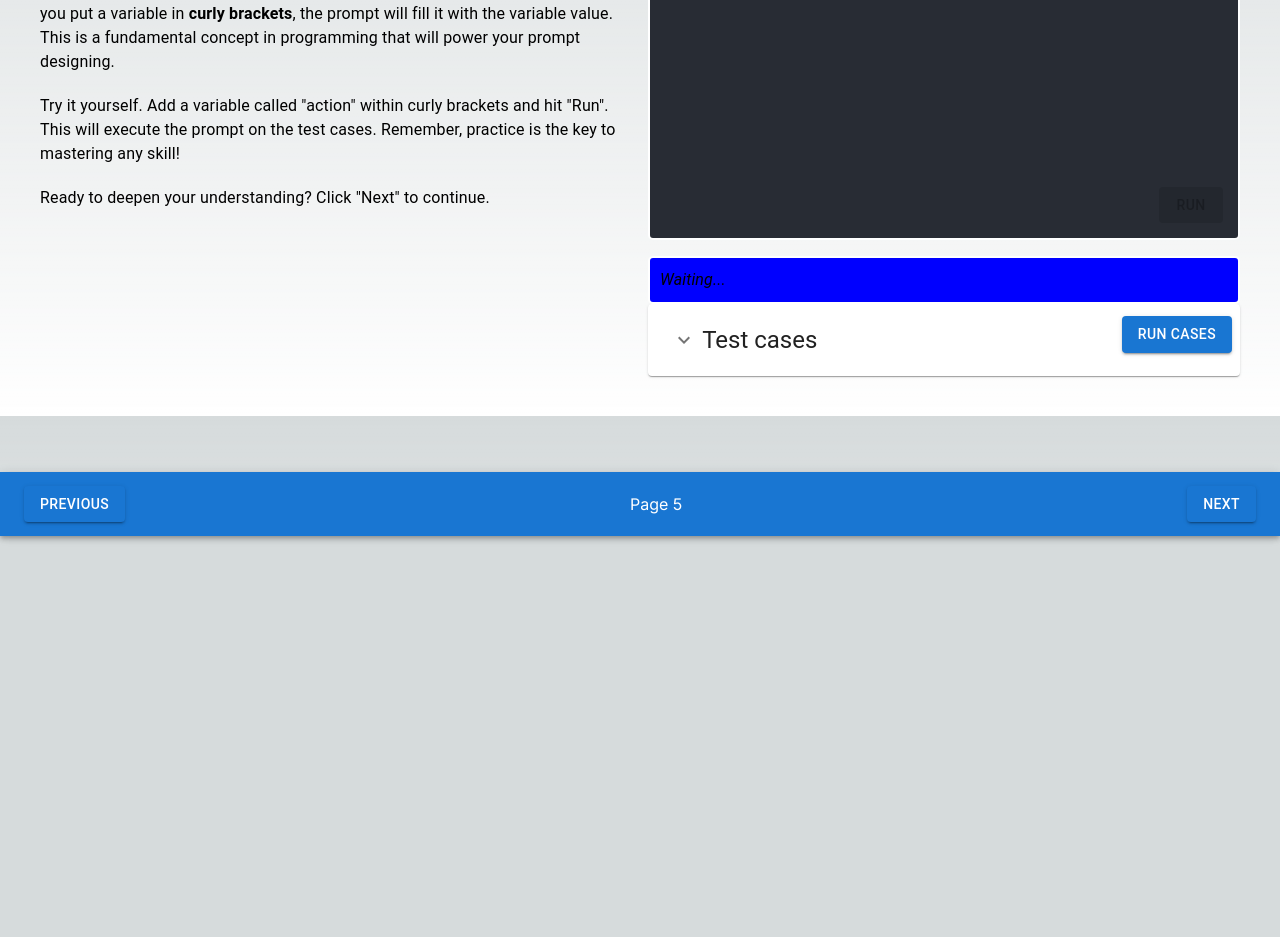
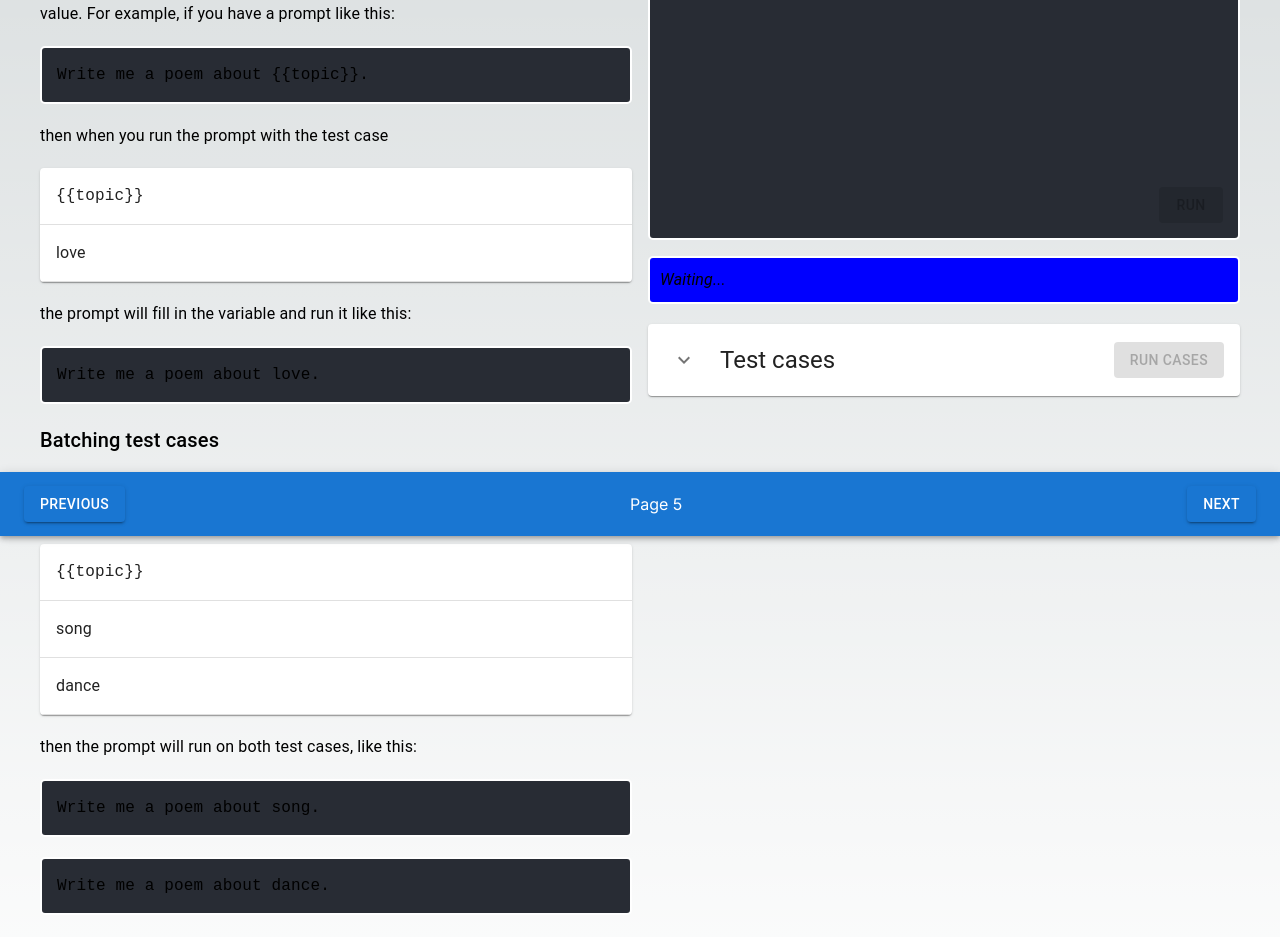
Before and after one commit to bkitano/learn-prompting, a Next.js app: page /running-tests in a window 1280 px wide. Shown: the part 264-1201 px from the top of the page. Before the commit the page ends 800 px from the top, so only its background shows below. Built offline with nearby package versions, Linux system fonts and the light colour scheme.

Commit message:
passing prompt status up and down for running test cases

```diff
--- a/src/Components/TestCases.tsx
+++ b/src/Components/TestCases.tsx
@@ -10,7 +10,7 @@ import TableContainer from "@mui/material/TableContainer";
 import TableHead from "@mui/material/TableHead";
 import TableRow from "@mui/material/TableRow";
 import { useState } from "react";
-import { testCases as defaultTestCases } from "@/resources/testCases";
+import { TestCase, testCases as defaultTestCases } from "@/resources/testCases";
 import {
   Button,
   Card,
@@ -22,27 +22,6 @@ import {
   Typography,
 } from "@mui/material";
 import { ExpandMore } from "@mui/icons-material";
-
-type TestCase = {
-  description: string;
-  correctAnswer: boolean;
-  promptAnswer?: boolean;
-  explanation?: string;
-};
-
-const TestCases = (props: { showRunButton?: boolean; open?: boolean }) => {
-  const { showRunButton, open } = props;
-  const [testCases, setTestCases] = useState<TestCase[]>(defaultTestCases);
-  return (
-    <TestCasesView
-      {...{
-        testCases,
-        showRunButton,
-        open,
-      }}
-    />
-  );
-};
 
 const TestCaseAnswer = (props: { answer?: boolean; correct?: boolean }) => {
   if (props.answer === undefined) {
@@ -65,32 +44,68 @@ const TestCaseRow = (props: { testCase: TestCase }) => {
   return (
     <>
       <TableRow
-        key={testCase.description}
+        key={testCase.case}
         sx={{ "&:last-child td, &:last-child th": { border: 0 } }}
       >
-        <TableCell>
-          <IconButton
-            aria-label="expand row"
-            size="small"
-            onClick={() => setOpen(!open)}
+        <TableCell
+          component="th"
+          scope="row"
+          style={{
+            maxHeight: "5px",
+            overflow: "hidden",
+          }}
         >
-            {open ? <KeyboardArrowUpIcon /> : <KeyboardArrowDownIcon />}
-          </IconButton>
-        </TableCell>
-        <TableCell component="th" scope="row">
-          {testCase.description}
+          {testCase.case}
         </TableCell>
         <TableCell align="center">
           <TestCaseAnswer {...{ answer: testCase.correctAnswer }} />
         </TableCell>
         <TableCell align="center">{testCase.promptAnswer}</TableCell>
       </TableRow>
-      <TableRow>
-        <TableCell>
-          <Collapse>{testCase.explanation}</Collapse>
-        </TableCell>
-      </TableRow>
     </>
+  );
+};
+
+const TestCases = (props: {
+  showRunButton?: boolean;
+  open?: boolean;
+  runButtonDisabled?: boolean;
+}) => {
+  const { showRunButton, open, runButtonDisabled } = props;
+  const [testCases, setTestCases] = useState<TestCase[]>(defaultTestCases);
+
+  const [testCaseResults, setTestCaseResults] = useState<TestCase[] | null>(
+    null
+  );
+
+  const runCases = async (cases: TestCase[]) => {
+    const response = await fetch(
+      `${process.env.NEXT_PUBLIC_API_ENDPOINT}/api/v1/batch`,
+      {
+        method: "POST",
+        headers: {
+          "Content-Type": "application/json",
+        },
+        body: JSON.stringify({
+          prompt: prompt,
+          inputs: cases,
+        }),
+      }
+    );
+
+    console.log(response.json());
+  };
+
+  return (
+    <TestCasesView
+      {...{
+        testCases,
+        showRunButton,
+        open,
+        runCases,
+        runButtonDisabled,
+      }}
+    />
   );
 };
 
@@ -98,8 +113,16 @@ const TestCasesView = (props: {
   testCases: TestCase[];
   showRunButton?: boolean;
   open?: boolean;
+  runCases: (cases: TestCase[]) => Promise<void>;
+  runButtonDisabled?: boolean;
 }) => {
-  const { testCases, showRunButton = true, open = false } = props;
+  const {
+    testCases,
+    showRunButton = true,
+    open = false,
+    runCases,
+    runButtonDisabled = false,
+  } = props;
 
   const [expanded, setExpanded] = useState<boolean>(open);
   const handleExpandClick = () => {
@@ -114,29 +137,34 @@ const TestCasesView = (props: {
             container
             justifyContent={"space-between"}
             alignItems={"center"}
+            spacing={5}
           >
-            <Grid item xs={1}>
+            <Grid item>
+              <Grid container alignItems={"center"} spacing={2}>
+                <Grid item>
                   <IconButton onClick={handleExpandClick}>
                     <ExpandMore />
                   </IconButton>
                 </Grid>
-            <Grid item xs={10}>
+                <Grid item>
                   <Typography variant="h5">Test cases</Typography>
                 </Grid>
-            <Grid item xs={1}></Grid>
               </Grid>
-        }
-        action={
-          showRunButton && (
+            </Grid>
+            {showRunButton && (
+              <Grid item>
                 <Button
                   variant="contained"
+                  disabled={runButtonDisabled}
                   onClick={() => {
-                console.log("run");
+                    runCases(testCases);
                   }}
                 >
                   Run Cases
                 </Button>
-          )
+              </Grid>
+            )}
+          </Grid>
         }
       />
       <Collapse in={expanded}>
@@ -145,9 +173,12 @@ const TestCasesView = (props: {
             <Table sx={{ minWidth: 650 }} aria-label="simple table">
               <TableHead>
                 <TableRow>
-                  <TableCell />
                   <TableCell>
-                    <Typography variant="h6">Description</Typography>
+                    <Typography
+                      style={{
+                        fontFamily: "monospace",
+                      }}
+                    >{`{{action}}`}</Typography>
                   </TableCell>
                   <TableCell align="center">
                     <Typography variant="h6">Correct Answer</Typography>
--- a/src/app/running-tests/RunningTestCases.tsx
+++ b/src/app/running-tests/RunningTestCases.tsx
@@ -1,4 +1,13 @@
-import { Typography } from "@mui/material";
+import {
+  Card,
+  Table,
+  TableBody,
+  TableCell,
+  TableContainer,
+  TableHead,
+  TableRow,
+  Typography,
+} from "@mui/material";
 
 const RunningTestCases = () => (
   <>
@@ -6,21 +15,156 @@ const RunningTestCases = () => (
       Running Test Cases
     </Typography>
     <Typography variant="h5">
-      It's time to run your first test cases using the Prompt Editor!
+      We connect our prompt to our test cases with curly brackets.
     </Typography>
     <br />
     <Typography variant="body1">
-      But before we do, let's understand how curly brackets work in the editor.
       When you put a variable in{" "}
       <span style={{ fontWeight: "bold" }}>curly brackets</span>, the prompt
-      will fill it with the variable value. This is a fundamental concept in
-      programming that will power your prompt designing.
+      will fill it with the variable value. For example, if you have a prompt
+      like this:
     </Typography>
     <br />
+    <div
+      style={{
+        padding: "15px",
+        backgroundColor: "#282c34",
+        border: "2px solid white",
+        borderRadius: "5px",
+      }}
+    >
+      <Typography
+        style={{
+          fontFamily: "monospace",
+        }}
+      >
+        Write me a poem about {`{{topic}}`}.
+      </Typography>
+    </div>
+    <br />
+    <Typography>then when you run the prompt with the test case</Typography>
+    <br />
+    <TableContainer component={Card}>
+      <Table>
+        <TableHead>
+          <TableRow>
+            <TableCell>
+              <Typography
+                style={{
+                  fontFamily: "monospace",
+                }}
+              >{`{{topic}}`}</Typography>
+            </TableCell>
+          </TableRow>
+        </TableHead>
+        <TableBody>
+          <TableRow>
+            <TableCell>
+              <Typography>love</Typography>
+            </TableCell>
+          </TableRow>
+        </TableBody>
+      </Table>
+    </TableContainer>
+    <br />
     <Typography>
-      Try it yourself. Add a variable called "action" within curly brackets and
-      hit "Run". This will execute the prompt on the test cases. Remember,
-      practice is the key to mastering any skill!
+      the prompt will fill in the variable and run it like this:
+    </Typography>
+    <br />
+    <div
+      style={{
+        padding: "15px",
+        backgroundColor: "#282c34",
+        border: "2px solid white",
+        borderRadius: "5px",
+      }}
+    >
+      <Typography
+        style={{
+          fontFamily: "monospace",
+        }}
+      >
+        Write me a poem about love.
+      </Typography>
+    </div>
+    <br />
+    <Typography variant="h6">Batching test cases</Typography>
+    <br />
+    <Typography>
+      We can use brackets to run our prompt on multiple test cases, all in one
+      go! For example, if we have a set of test cases like this:
+    </Typography>
+    <br />
+    <TableContainer component={Card}>
+      <Table>
+        <TableHead>
+          <TableRow>
+            <TableCell>
+              <Typography
+                style={{
+                  fontFamily: "monospace",
+                }}
+              >{`{{topic}}`}</Typography>
+            </TableCell>
+          </TableRow>
+        </TableHead>
+        <TableBody>
+          <TableRow>
+            <TableCell>
+              <Typography>song</Typography>
+            </TableCell>
+          </TableRow>
+          <TableRow>
+            <TableCell>
+              <Typography>dance</Typography>
+            </TableCell>
+          </TableRow>
+        </TableBody>
+      </Table>
+    </TableContainer>
+    <br />
+    <Typography>
+      then the prompt will run on both test cases, like this:
+    </Typography>
+    <br />
+    <div
+      style={{
+        padding: "15px",
+        backgroundColor: "#282c34",
+        border: "2px solid white",
+        borderRadius: "5px",
+      }}
+    >
+      <Typography
+        style={{
+          fontFamily: "monospace",
+        }}
+      >
+        Write me a poem about song.
+      </Typography>
+    </div>
+    <br />
+    <div
+      style={{
+        padding: "15px",
+        backgroundColor: "#282c34",
+        border: "2px solid white",
+        borderRadius: "5px",
+      }}
+    >
+      <Typography
+        style={{
+          fontFamily: "monospace",
+        }}
+      >
+        Write me a poem about dance.
+      </Typography>
+    </div>
+    <br />
+    <Typography>
+      Try it yourself. In the Prompt Editor, add a variable called "action"
+      within curly brackets and hit "Run". This will execute the prompt on our
+      set of compliance test cases.
     </Typography>
     <br />
     <Typography>
--- a/src/app/running-tests/page.tsx
+++ b/src/app/running-tests/page.tsx
@@ -4,8 +4,10 @@ import { Grid } from "@mui/material";
 import { TestCases } from "../../Components/TestCases";
 import { Editor } from "@/Components/Editor";
 import { RunningTestCases } from "./RunningTestCases";
+import { useState } from "react";
 
 export default function Page() {
+  const [prompt, setPrompt] = useState<string | null>(null);
   return (
     <Grid container padding={5} spacing={2}>
       <Grid item xs={12} sm={6}>
@@ -15,9 +17,18 @@ export default function Page() {
         <Editor
           {...{
             initialValue: "",
+            placeholder: `Write a prompt that uses a variable called "action" in double brackets here.`,
+            onPromptChange: (value: string) => {
+              setPrompt(value);
+            },
           }}
         />
-        <TestCases />
+        <br />
+        <TestCases
+          {...{
+            runButtonDisabled: prompt === null || prompt === "",
+          }}
+        />
       </Grid>
     </Grid>
   );
```
Also changed, not shown: src/Components/Editor.tsx (+17 -4 lines), src/resources/testCases.ts (+13 -5 lines). Lines whose indentation alone changed are shown as unchanged.
